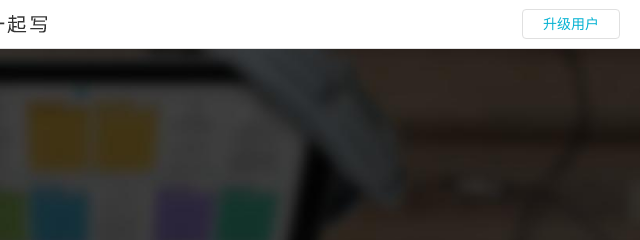
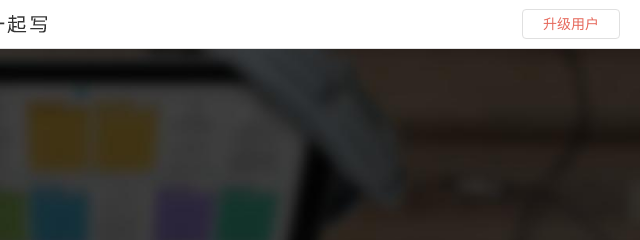
Before and after one commit to lhysdl/yiqixie, a plain HTML site: page mockup/index.html in a window 1280 px wide. Shown: the top 240 px of the page, 640-1280 px from the left. Drawn offline with Linux system fonts and the light colour scheme.

Commit message:
Fix Button

```diff
--- a/mockup/index.html
+++ b/mockup/index.html
@@ -14,7 +14,7 @@
 <body>
 <div id="header">
   <div id="header-wrapper"> <img src="images/name.png" class="logo" alt="一起写"/> </div>
-  <a class="btn btn-text btn-upgrade" id="btn-back" href="register.html">升级用户</a> </div>
+  <a class="btn btn-text btn-upgrade btn-red" id="btn-back" href="register.html">升级用户</a> </div>
 <div id="body" class="no-padding">
   <div class="bg">
     <div class="qr-wrapper">
--- a/mockup/styles/yiqixie.css
+++ b/mockup/styles/yiqixie.css
@@ -174,6 +174,10 @@ body {
 	padding-right: 50px;
 	height: 44px;
 	line-height: 44px;
+}
+
+.btn-red {
+	color: #e6685b;
 }
 
 .btn:hover {
@@ -864,7 +868,6 @@ body {
 	width: 0;
 	height: 100%;
 	vertical-align: middle;
-	background: red;
 	content: '';
 }
 
```
